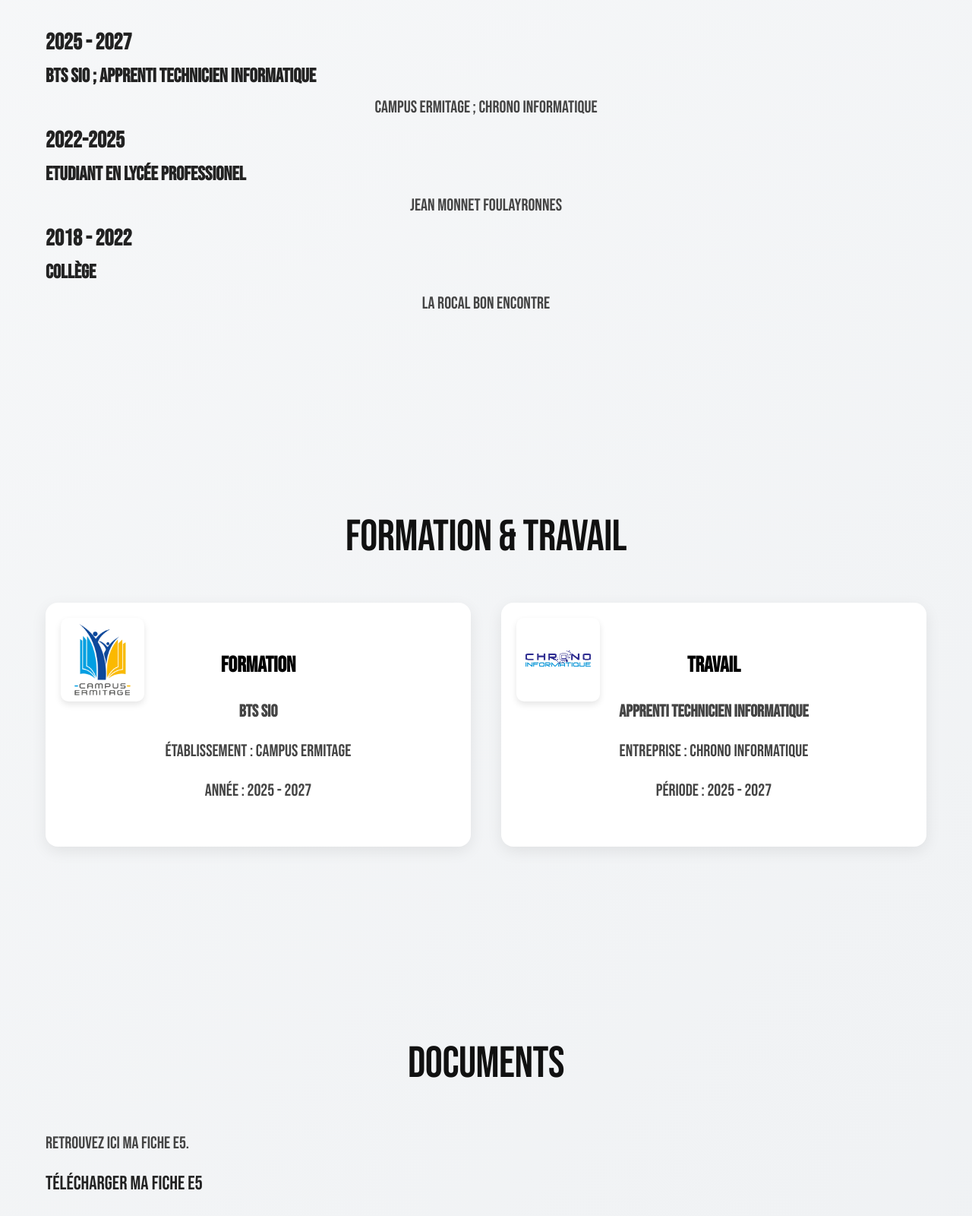
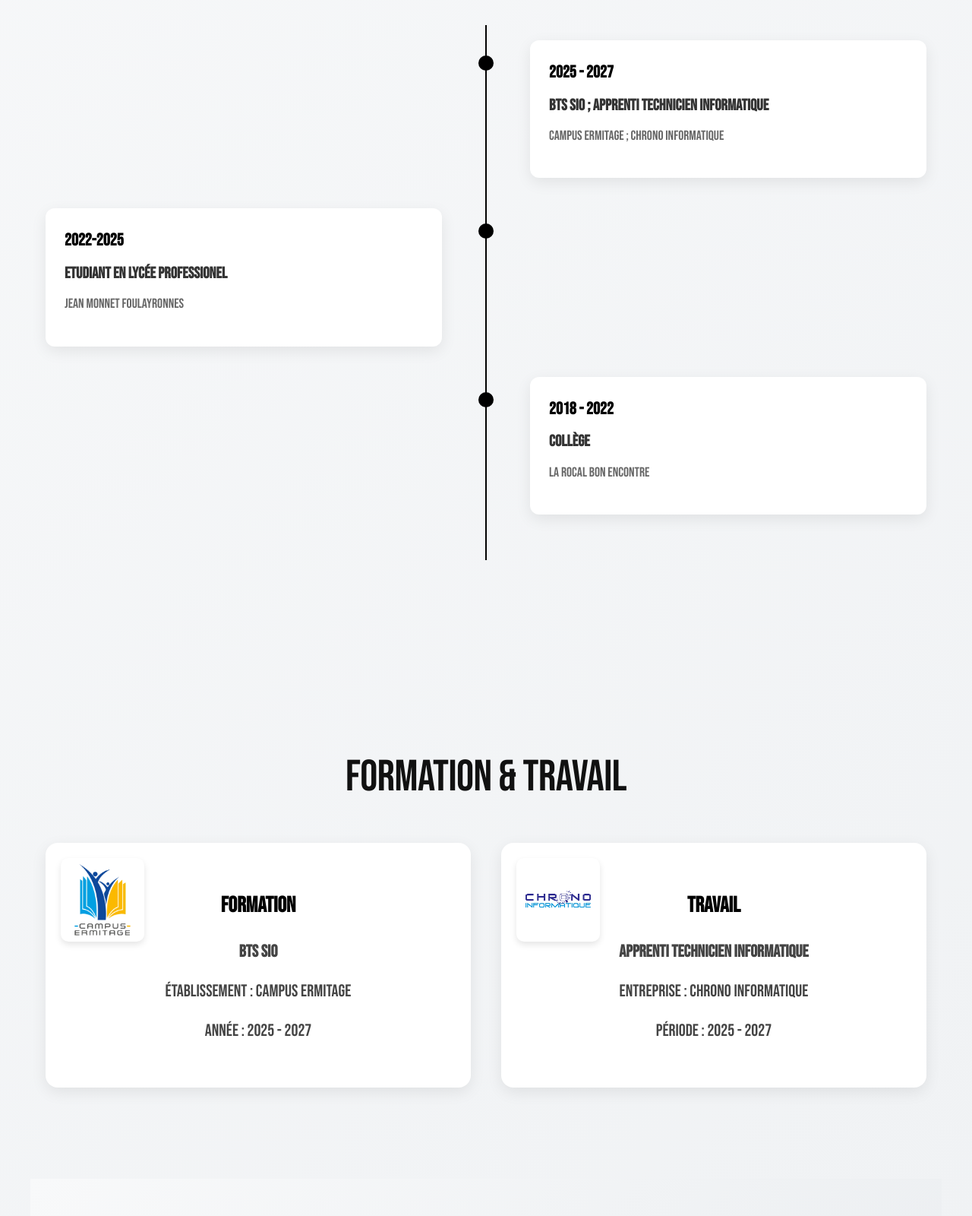
Before and after one commit to rdosanjos/portfolio, a plain HTML site: page index.html in a window 1280 px wide. Shown: the part 1060-2660 px from the top of the page at 76% size. Drawn offline with Linux system fonts and the light colour scheme.

Commit message:
style.css

```diff
--- a/style.css
+++ b/style.css
@@ -9,7 +9,8 @@ body {
     font-family: "Bebas Neue", sans-serif;
     font-weight: 400;
     font-style: normal;
-    font-size: 1.6rem; /* Police plus grande */
+    font-size: 1.6rem;
+    /* Police plus grande */
     line-height: 1.6;
     color: #222;
     overflow-x: hidden;
@@ -32,17 +33,20 @@ section {
 }
 
 h2 {
-    font-size: 3.6rem; /* Titre plus gros */
+    font-size: 3.6rem;
+    /* Titre plus gros */
     margin-bottom: 2.5rem;
     text-align: center;
     color: #111;
-    font-weight: 400; /* Bebas Neue est déjà épaisse */
+    font-weight: 400;
+    /* Bebas Neue est déjà épaisse */
     letter-spacing: -0.5px;
 }
 
 p {
     margin-bottom: 1rem;
-    font-size: 1.4rem; /* Paragraphe plus gros */
+    font-size: 1.4rem;
+    /* Paragraphe plus gros */
     color: #444;
 }
 
@@ -200,23 +204,137 @@ nav a:hover {
     margin: 0 auto;
 }
 
-/* ——— Section Mon Parcours ——— */
-#parcours .container {
-    display: flex;
-    flex-direction: column;
-    align-items: center;
-    /* Centre le contenu */
+/* ——— Frise chronologique ——— */
+.timeline {
+    position: relative;
+    padding: 20px 0;
 }
 
-#parcours p {
+.timeline::before {
+    content: '';
+    position: absolute;
+    left: 50%;
+    top: 0;
+    bottom: 0;
+    width: 2px;
+    background: #000;
+    transform: translateX(-50%);
+}
+
+.timeline-item {
+    display: flex;
+    margin-bottom: 40px;
+    position: relative;
+}
+
+.timeline-item:nth-child(odd) {
+    flex-direction: row-reverse;
+}
+
+.timeline-marker {
+    width: 20px;
+    height: 20px;
+    border-radius: 50%;
+    background: #000;
+    z-index: 10;
+    position: absolute;
+    left: 50%;
+    transform: translateX(-50%);
+    top: 20px;
+}
+
+.timeline-content {
+    width: 45%;
+    background: #fff;
+    padding: 25px;
+    border-radius: 12px;
+    box-shadow: 0 6px 20px rgba(0,0,0,0.08);
+    transition: transform 0.3s ease, box-shadow 0.3s ease;
+    position: relative;
+    overflow: hidden;
+}
+
+.timeline-content:hover {
+    transform: translateY(-5px);
+    box-shadow: 0 12px 30px rgba(0,0,0,0.15);
+}
+
+.timeline-content h3 {
+    font-size: 1.4rem;
+    color: #000;
+    margin-bottom: 8px;
+}
+
+.timeline-content h4 {
+    font-size: 1.3rem;
+    color: #333;
+    margin-bottom: 10px;
+}
+
+.timeline-content p {
+    font-size: 1.1rem;
+    color: #666;
+}
+
+.timeline-item:nth-child(odd) .timeline-content {
+    margin-left: auto;
+}
+
+.timeline-item:nth-child(even) .timeline-content {
+    margin-right: auto;
+}
+
+/* ——— Responsive ——— */
+@media (max-width: 768px) {
+    .timeline::before {
+        left: 30px;
+    }
+
+    .timeline-item {
+        flex-direction: row !important;
+        margin-bottom: 30px;
+    }
+
+    .timeline-marker {
+        left: 30px;
+    }
+
+    .timeline-content {
+        width: calc(100% - 60px);
+        margin-left: 60px !important;
+    }
+}
+
+/* ——— Section E5 ——— */
+#E5 {
+    background: inherit;
     text-align: center;
-    /* Centre le texte */
-    max-width: 800px;
-    /* Limite la largeur pour que ce soit lisible */
-    margin: 0 auto;
-    /* Centre le paragraphe dans la section */
-    line-height: 1.8;
-    /* Espacement entre les lignes pour plus de lisibilité */
+}
+
+.E5-links {
+    display: flex;
+    justify-content: center;
+    gap: 20px;
+    flex-wrap: wrap;
+    margin-top: 30px;
+}
+
+.E5-btn {
+    background: #000;
+    color: #fff;
+    padding: 16px 32px;
+    border-radius: 30px;
+    font-size: 1.2rem;
+    font-weight: 600;
+    text-decoration: none;
+    transition: all 0.3s ease;
+    box-shadow: 0 4px 12px rgba(0,0,0,0.1);
+}
+
+.E5-btn:hover {
+    background: #333;
+    transform: translateY(-5px);
+    box-shadow: 0 8px 20px rgba(0,0,0,0.15);
 }
 
 /* ——— Section Projets ——— */
@@ -276,31 +394,7 @@ nav a:hover {
     color: #000;
 }
 
-/* ——— Section badges dans À propos ——— */
-.petits-badges {
-    display: flex;
-    flex-wrap: wrap;
-    justify-content: center;
-    gap: 12px;
-    margin-top: 20px;
-}
 
-.petit-badge {
-    background: #000;
-    color: #fff;
-    padding: 10px 20px;
-    border-radius: 30px;
-    font-size: 1rem;
-    display: inline-block;
-    transition: all 0.3s ease;
-    box-shadow: 0 4px 8px rgba(0, 0, 0, 0.1);
-}
-
-.petit-badge:hover {
-    box-shadow: 0 6px 12px rgba(0, 0, 0, 0.15);
-    transform: translateY(-3px);
-    cursor: default;
-}
 
 /* ——— Section Formation & Travail ——— */
 .formation-travail-container {
@@ -353,28 +447,36 @@ nav a:hover {
 /* ——— Conteneur du logo dans la carte ——— */
 .logo-badge-container {
     position: absolute;
-    top: 20px; /* Marge en haut */
-    left: 20px; /* Marge à gauche */
-    width: 110px; /* Plus large */
-    height: 110px; /* Plus haut */
+    top: 20px;
+    /* Marge en haut */
+    left: 20px;
+    /* Marge à gauche */
+    width: 110px;
+    /* Plus large */
+    height: 110px;
+    /* Plus haut */
     display: flex;
     justify-content: center;
     align-items: center;
     background: #fff;
-    border-radius: 10px; /* Coins un peu plus arrondis */
-    box-shadow: 0 4px 8px rgba(0,0,0,0.1);
+    border-radius: 10px;
+    /* Coins un peu plus arrondis */
+    box-shadow: 0 4px 8px rgba(0, 0, 0, 0.1);
     z-index: 10;
 }
 
 .logo-badge-inside {
-    width: 100px; /* Plus large */
-    height: 100px; /* Plus haut */
+    width: 100px;
+    /* Plus large */
+    height: 100px;
+    /* Plus haut */
     object-fit: contain;
     transition: transform 0.3s ease;
 }
 
 .logo-badge-inside:hover {
-    transform: scale(1.15); /* Agrandissement au survol */
+    transform: scale(1.15);
+    /* Agrandissement au survol */
 }
 
 /* ——— Section Formation & Travail ——— */
@@ -387,10 +489,11 @@ nav a:hover {
 
 .grand-badge {
     background: #fff;
-    padding: 60px 40px 40px; /* Ajoute de l'espace en haut pour le logo */
+    padding: 60px 40px 40px;
+    /* Ajoute de l'espace en haut pour le logo */
     border-radius: 16px;
     text-align: center;
-    box-shadow: 0 6px 20px rgba(0,0,0,0.08);
+    box-shadow: 0 6px 20px rgba(0, 0, 0, 0.08);
     transition: all 0.3s ease;
     position: relative;
     overflow: hidden;
@@ -415,7 +518,7 @@ nav a:hover {
 
 .grand-badge:hover {
     transform: translateY(-10px);
-    box-shadow: 0 12px 30px rgba(0,0,0,0.15);
+    box-shadow: 0 12px 30px rgba(0, 0, 0, 0.15);
 }
 
 .grand-badge h3 {
@@ -433,7 +536,8 @@ nav a:hover {
     }
 
     .grand-badge {
-        padding: 60px 25px 25px; /* Moins de padding sur mobile */
+        padding: 60px 25px 25px;
+        /* Moins de padding sur mobile */
     }
 
     .logo-badge-container {
@@ -448,6 +552,7 @@ nav a:hover {
         height: 28px;
     }
 }
+
 /* ——— Responsive pour mobile ——— */
 @media (max-width: 768px) {
     .formation-travail-container {
```
